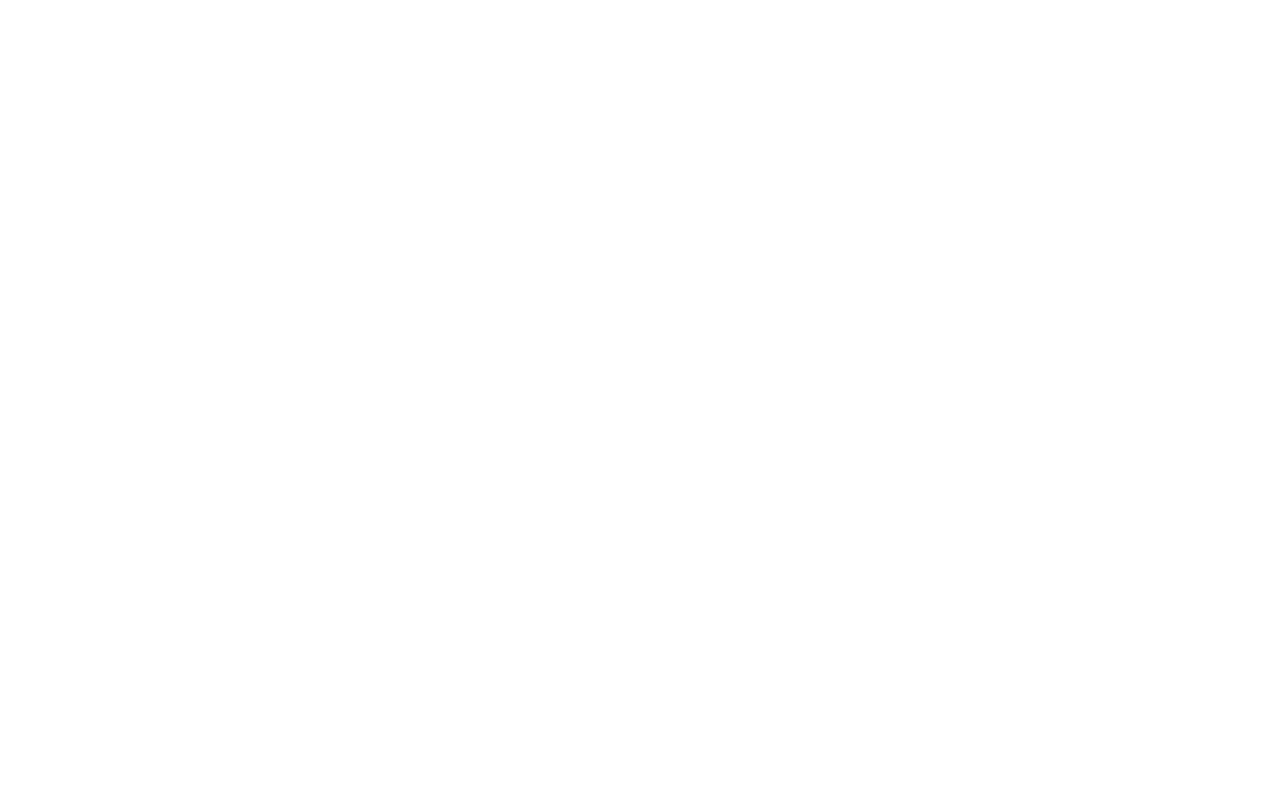
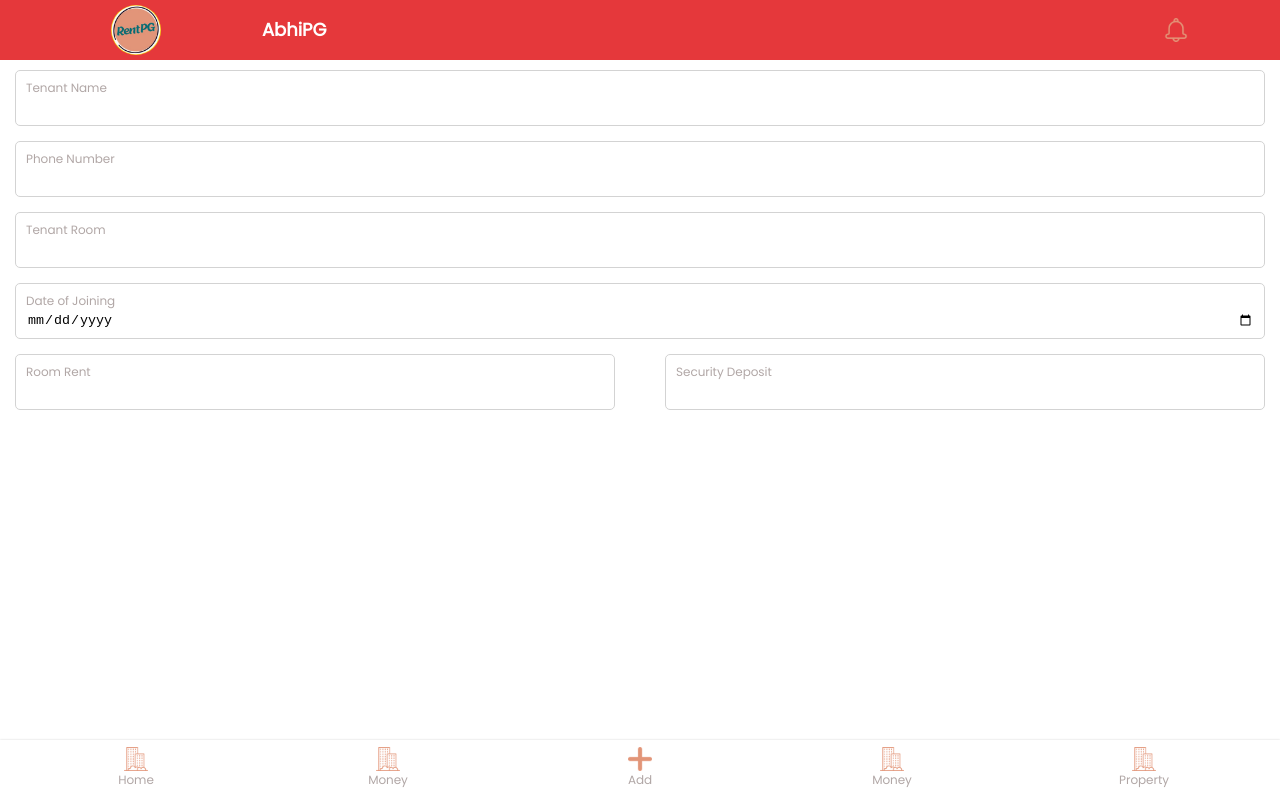
Before and after one commit to codeWithJooy/Rentfrontend, a React (Create React App) app: page /addtenant in a window 1280 px wide. Built offline with nearby package versions, Linux system fonts and the light colour scheme.

Commit message:
Tenant Page Added

```diff
--- a/src/App.css
+++ b/src/App.css
@@ -19,3 +19,13 @@
 body::-webkit-scrollbar {
   display: none;
 }
+input::-webkit-outer-spin-button,
+input::-webkit-inner-spin-button {
+  -webkit-appearance: none;
+  margin: 0;
+}
+
+/* Firefox */
+input[type="number"] {
+  -moz-appearance: textfield;
+}
--- a/src/App.js
+++ b/src/App.js
@@ -11,6 +11,8 @@
 import Floors from "./Pages/Property/Floors/Floors";
 import Rooms from "./Pages/Property/Rooms/Rooms";
 import RoomUnit from "./Pages/Property/Rooms/RoomUnit";
+
+import AddTenant from "./Pages/Tenant/AddTenant";
 const App = () => {
   return (
     <BrowserRouter>
@@ -25,6 +27,7 @@
         <Route path="/floor" component={Floors} />
         <Route path="/rooms" component={Rooms} />
         <Route path="/room" component={RoomUnit} />
+        <Route path="/addtenant" component={AddTenant} />
       </Switch>
     </BrowserRouter>
   );
--- /dev/null
+++ b/src/Pages/Tenant/AddTenant.js
@@ -0,0 +1,44 @@
+import React from "react";
+import "./Tenant.css";
+
+import Header from "../../Components/Header/Header";
+import Footer from "../../Components/Footer/Footer";
+
+const AddTenant = () => {
+  return (
+    <div className="tenantMain">
+      <Header />
+      <div className="tenantSection">
+        <div className="tenantAddSection">
+          <p>Tenant Name</p>
+          <input type="text" />
+        </div>
+        <div className="tenantAddSection">
+          <p>Phone Number</p>
+          <input type="text" />
+        </div>
+        <div className="tenantAddSection">
+          <p>Tenant Room</p>
+          <input type="text" />
+        </div>
+        <div className="tenantAddSection">
+          <p>Date of Joining</p>
+          <input type="date" />
+        </div>
+        <div className="tenantAddHalf">
+          <div className="tenantAddLeftSection">
+            <p>Room Rent</p>
+            <input type="number" />
+          </div>
+          <div className="tenantAddRightSection">
+            <p>Security Deposit</p>
+            <input type="number" />
+          </div>
+        </div>
+      </div>
+      <Footer />
+    </div>
+  );
+};
+
+export default AddTenant;
--- /dev/null
+++ b/src/Pages/Tenant/Tenant.css
@@ -0,0 +1,49 @@
+.tenantMain {
+  width: 100%;
+  height: 100vh;
+}
+.tenantSection {
+  width: 100%;
+  height: 80vh;
+  padding: 10px 15px;
+  background-color: #fff;
+}
+
+.tenantAddSection {
+  width: 100%;
+  padding: 8px 10px;
+  border-radius: 5px;
+  border: 1px solid #d3d3d3;
+  font-size: 12px;
+  color: #b1a7a6;
+  margin-bottom: 15px;
+}
+.tenantAddHalf {
+  width: 100%;
+  display: flex;
+  align-items: center;
+  justify-content: space-between;
+}
+.tenantAddLeftSection {
+  width: 48%;
+  padding: 8px 10px;
+  border-radius: 5px;
+  border: 1px solid #d3d3d3;
+  font-size: 12px;
+  color: #b1a7a6;
+  margin-bottom: 15px;
+}
+.tenantAddRightSection {
+  width: 48%;
+  padding: 8px 10px;
+  border-radius: 5px;
+  border: 1px solid #d3d3d3;
+  font-size: 12px;
+  color: #b1a7a6;
+  margin-bottom: 15px;
+}
+input {
+  width: 100%;
+  border: none;
+  outline: none;
+}
```
